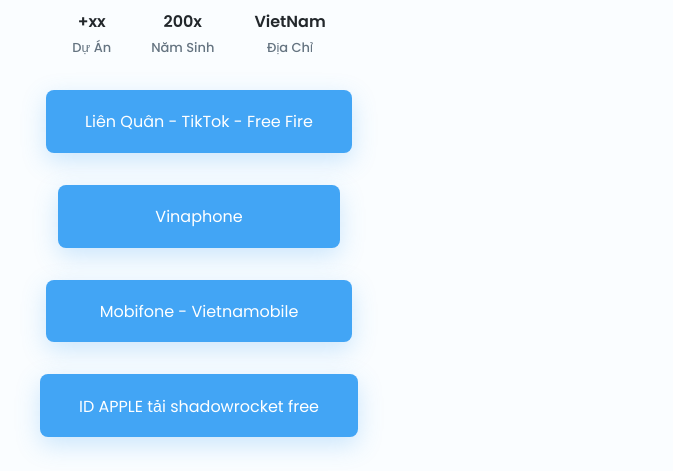
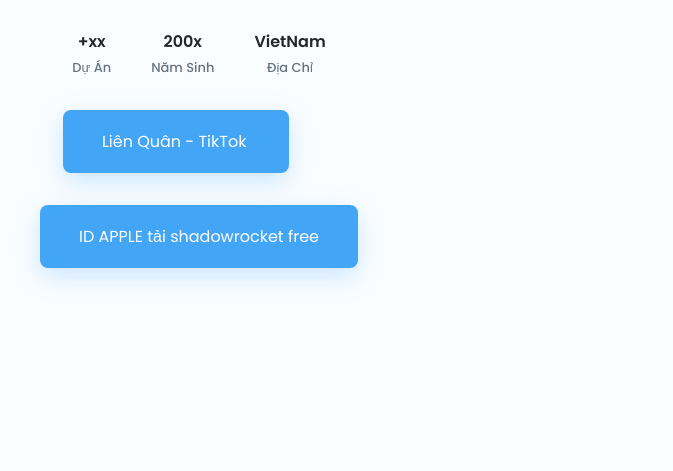
Before and after one commit to LHVPN/file, a plain HTML site: page index.html in a window 1280 px wide. Shown: the part 329-800 px from the top of the page, without its empty margins (441-1114 px from the left). Drawn offline with nearby package versions, Linux system fonts and the light colour scheme.

Commit message:
Update index.html

```diff
--- a/index.html
+++ b/index.html
@@ -35,7 +35,7 @@
 
                 <h2 class="profile__name">𝑳𝑯 𝑽𝑷𝑵 <img src="https://i.imgur.com/43DfTBf.png" alt="Đã Xác Minh" style="height: 15px;" /></b>
                 </h2>
-                <h3 class="profile__profession">VƯỢT LINK GIÚP MÌNH ĐỂ LẤY FILE <br> 📩 Reset update mỗi 00:00 - 01:00 mỗi ngày 📩</h3>
+                <h3 class="profile__profession">VƯỢT LINK GIÚP MÌNH ĐỂ LẤY FILE <br> 📩 Reset update mỗi 19:00 - 20:00 mỗi ngày <br> Lần update mới nhất: 19:40 PM 10/04/2023📩</h3>
 
 
             </div>
@@ -62,17 +62,9 @@
             <div class="profile__buttons">
                 <!-- Insert your CV -->
                 <a href="https://goeco.link/lhvpnvt" class="button">
-                    ㅤLiên Quân - TikTok - Free Fireㅤ
+                    ㅤLiên Quân - TikTok ㅤ
                 </a>
-            </div>
-            <div class="profile__buttons">
-                <a href="https://goeco.link/lhvpnvn" class="button">
-                    ㅤㅤㅤㅤㅤVinaphoneㅤㅤㅤㅤㅤ
-
-                </a> </div>
-            <div class="profile__buttons">
-                <a href="https://goeco.link/lhvpnmb" class="button">
-                    ㅤㅤMobifone - Vietnamobileㅤㅤ
+           ㅤㅤ
 
                 </a> </div>
             <div class="profile__buttons">
```
